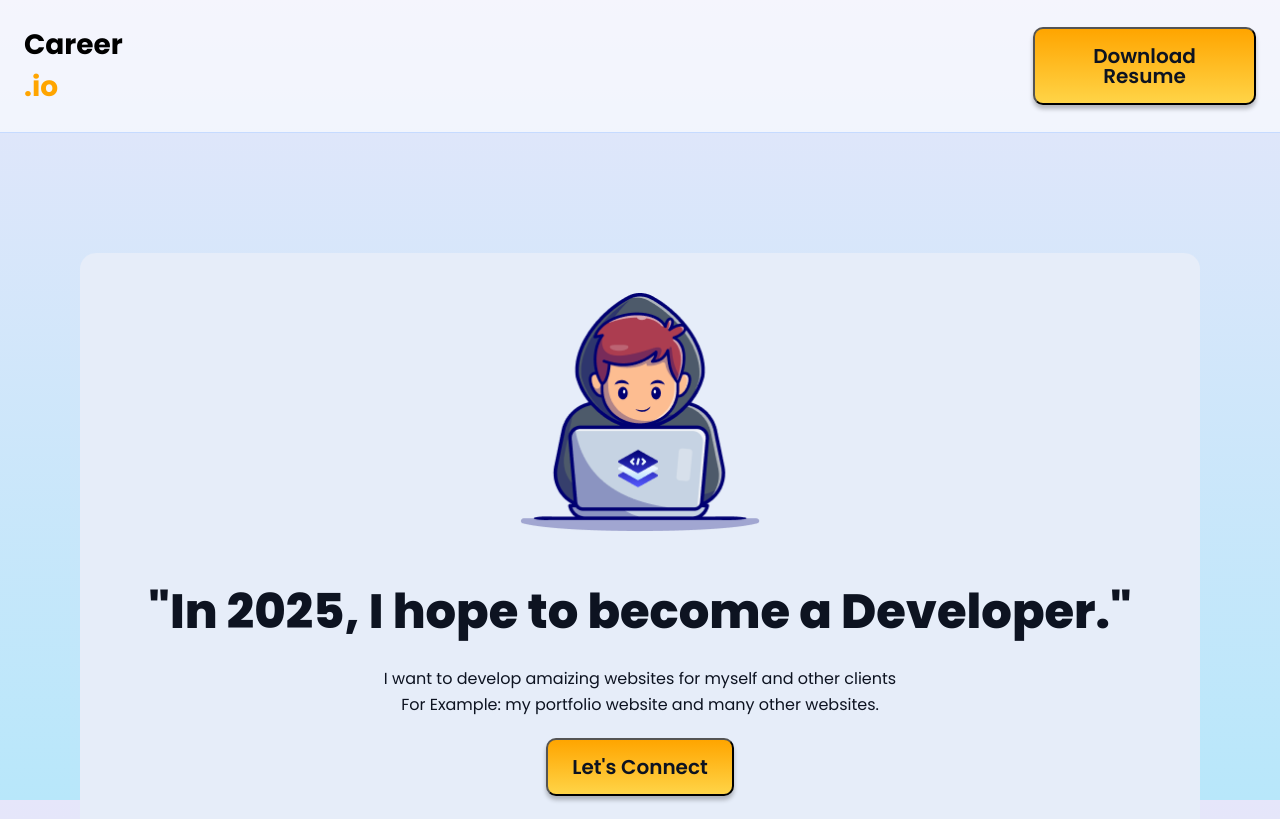
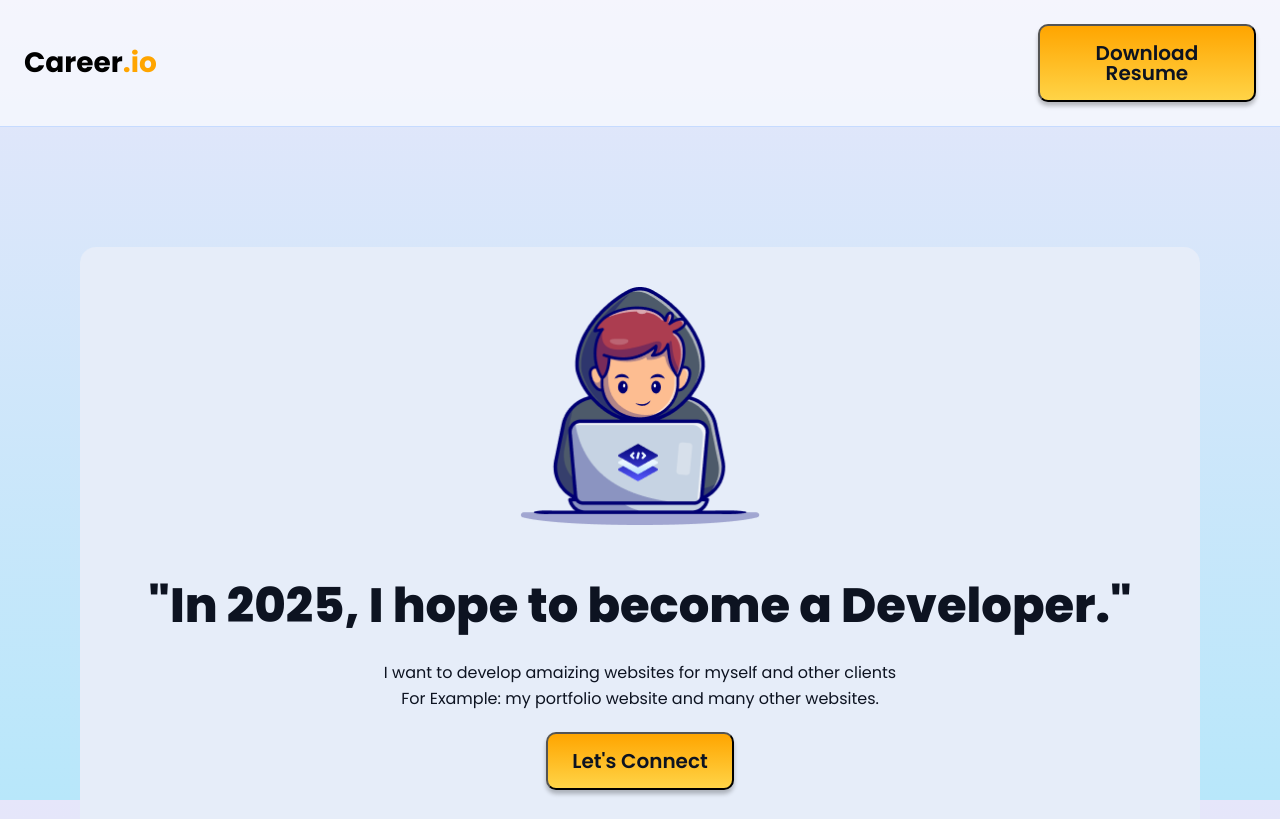
Before and after one commit to shakif-2025/career-mission-2025, a plain HTML site: page index.html in a window 1280 px wide. Shown: the top 819 px of the page. Drawn offline with Linux system fonts and the light colour scheme; a web font is replaced by a local one.

Commit message:
Add files via upload
3rd commit

```diff
--- a/index.html
+++ b/index.html
@@ -27,10 +27,12 @@
       <!-- Nav start -->
       <nav id="nav">
         <div class="navbar">
-          <h1>
-            Career
-            <span>.io</span>
-          </h1>
+          <div class="flex-box">
+            <h1>
+              Career
+              <span>.io</span>
+            </h1>
+          </div>
           <div>
             <button class="btn">Download Resume</button>
           </div>
--- a/style/style.css
+++ b/style/style.css
@@ -4,7 +4,10 @@
 3.google font apply kora (done) .
 4.responsive kora (done)
 */
-
+.flex-box * {
+  display: flex;
+  align-items: center;
+}
 * {
   font-family: "Poppins", sans-serif;
   box-sizing: border-box;
@@ -75,6 +78,12 @@ img {
 .navbar h1 span {
   color: #ffa500;
   display: inline;
+}
+
+/*navbar text  */
+.flex-box * {
+  display: flex;
+  align-items: center;
 }
 
 .banner {
```
